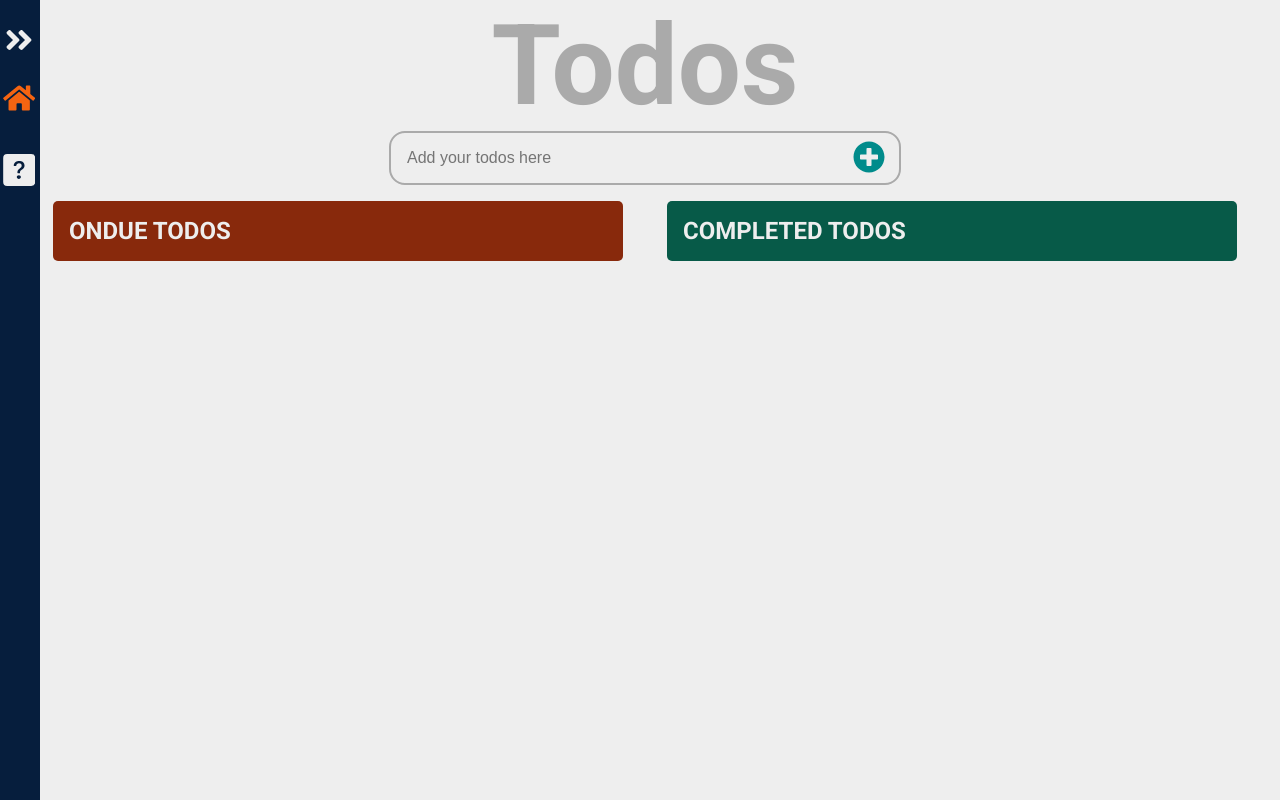
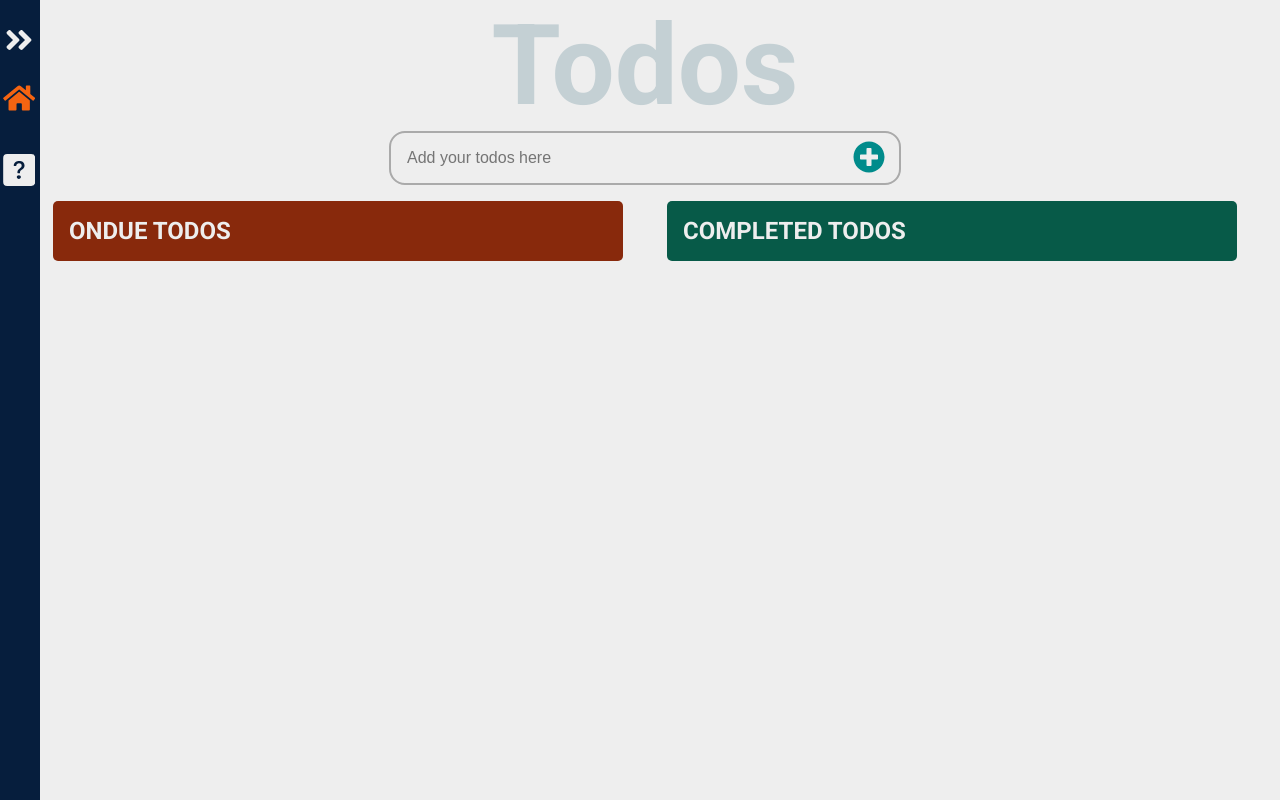
Before and after one commit to mengiefen/react-todo-app, a React (Create React App) app: page /#/ in a window 1280 px wide. Built offline with nearby package versions, Linux system fonts and the light colour scheme.

Commit message:
Update the color of header text

```diff
--- a/src/components/Header/Header.css
+++ b/src/components/Header/Header.css
@@ -1,6 +1,6 @@
 h1 {
   font-size: 7rem;
   text-align: center;
-  color: var(--light-gray);
+  color: #c4d0d4;
   margin: 0;
 }
```
